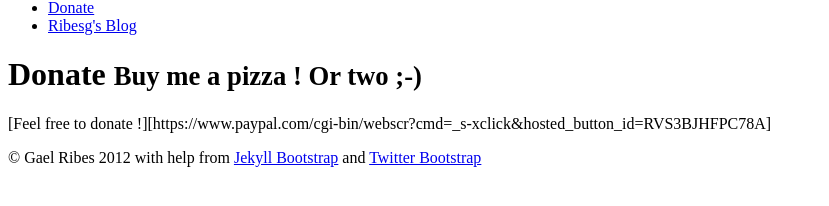
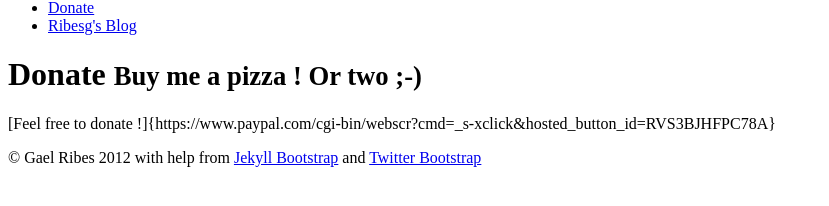
Before and after one commit to CeramicTitan/ribesg.github.com, a Jekyll site: the page built from donate.md, in a window 1280 px wide. Shown: the part 139-345 px from the top of the page, without its empty margins (0-829 px from the left). Built offline with Jekyll 4.4.1, drawn with Linux system fonts in a browser that asks for light colours; nearby versions of some CDN libraries.

```diff
--- a/donate.md
+++ b/donate.md
@@ -6,4 +6,4 @@ group: navigation
 ---
 {% include JB/setup %}
 
-[Feel free to donate !][https://www.paypal.com/cgi-bin/webscr?cmd=_s-xclick&hosted_button_id=RVS3BJHFPC78A]
+[Feel free to donate !]{https://www.paypal.com/cgi-bin/webscr?cmd=_s-xclick&hosted_button_id=RVS3BJHFPC78A}
```
